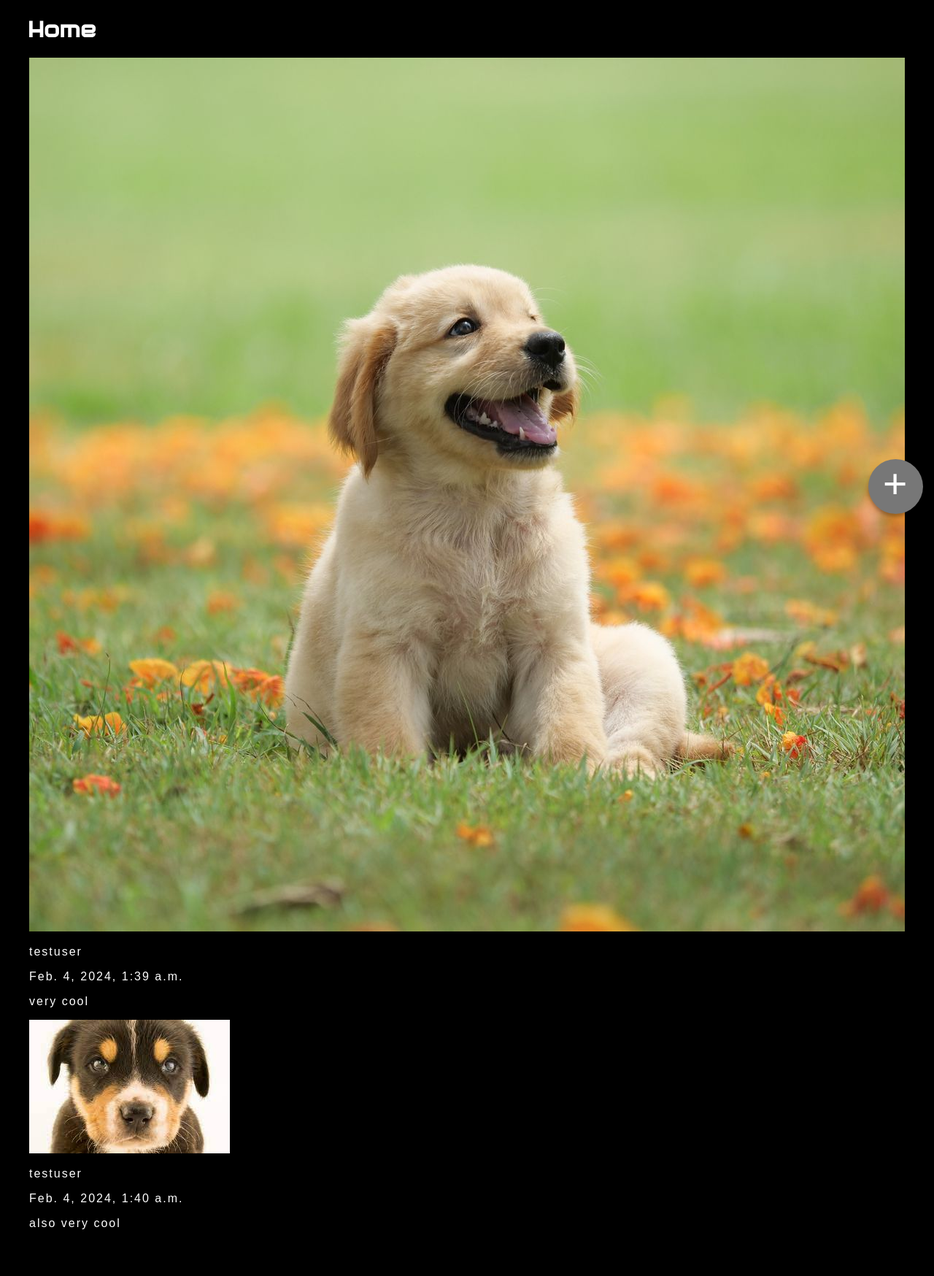
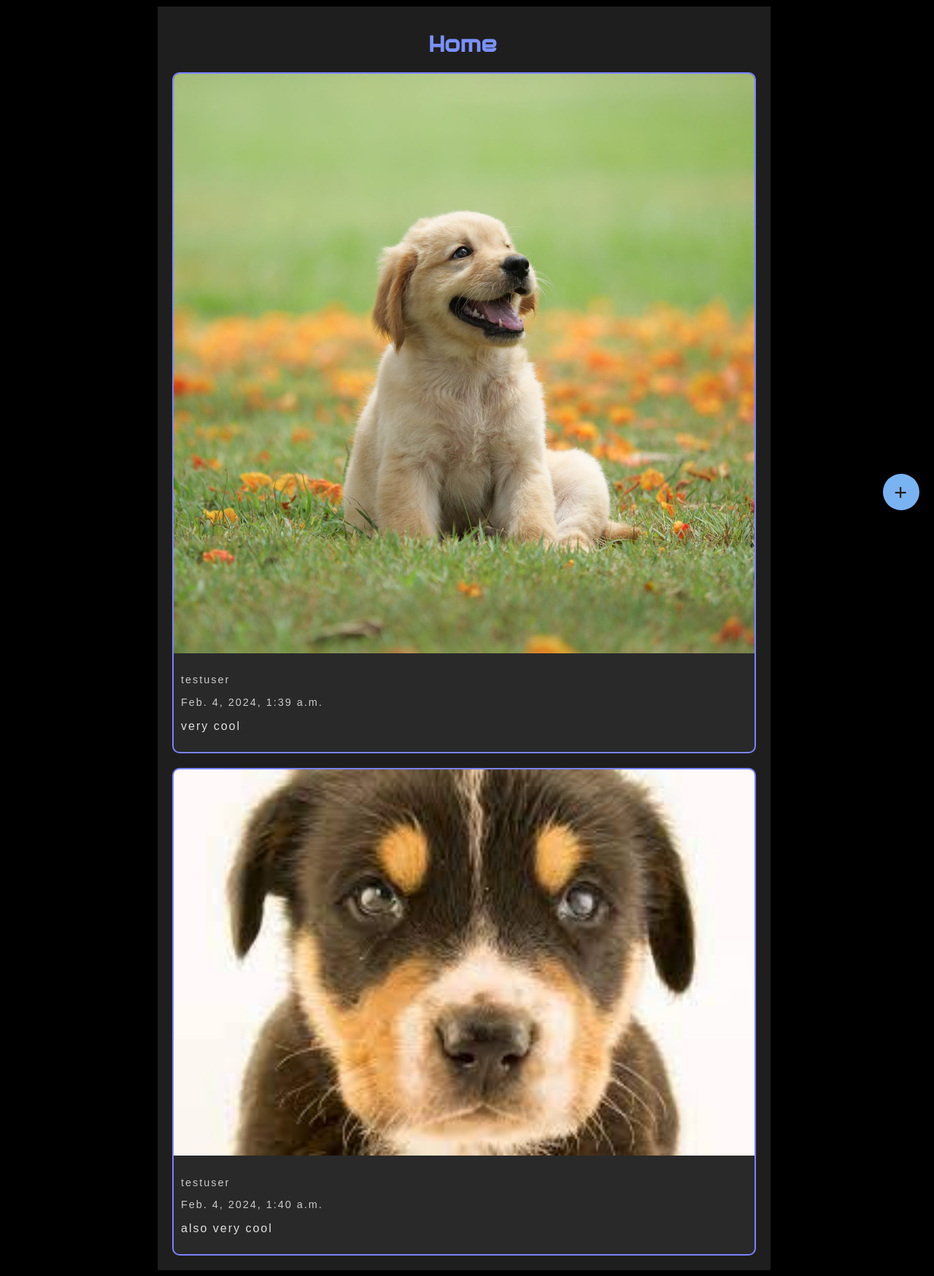
Before and after one commit to rebeccayu2015/starsite, a Django app: page / in a window 1280 px wide. Shown: the part 81-1829 px from the top of the page at 73% size. Before the commit the page ends 1765 px from the top, so only its background shows below. Run offline with Django 4.2, Linux system fonts and the light colour scheme; data comes from the database, SQL or seed files in the repository; both versions use the stored data as it was after the commit; some libraries are stand-ins or nearby versions.

Commit message:
changed homepage

```diff
--- a/core/templates/core/home.html
+++ b/core/templates/core/home.html
@@ -15,22 +15,17 @@
                   <p class="time">{{ image.time_submitted }}</p>
                   <p class="notes">{{ image.notes }}</p>
               </div>
-              {% if user.is_authenticated %}
-              <div class="interaction-bar">
-                  <button class="upvote">⬆</button>
-                  {% comment %} <button class="downvote">👎</button>
-                  <button class="comment">🗨️</button> {% endcomment %}
-              </div>
-              {% endif %}
+
           </div>
       {% empty %}
           <p id="page-subhead">No uploaded constellations images.</p>
       {% endfor %}
   </div>
 
-  <a id="image-submit-button" style="text-decoration: none" href="{% url 'submit' %}">+</a>
+  <a id="image-submit-button" href="{% url 'submit' %}">+</a>
 </div>
 
 
 
+
 {% endblock %}
--- a/static/css/main.css
+++ b/static/css/main.css
@@ -21,9 +21,10 @@ p {
     display: inline-block;
     margin-top: 11px;
     margin-right: 11px;
+    margin-left: 11px;
 }
 
-#homepage {
+#homepage{
     margin-left: 40px;
 }
 
@@ -206,7 +207,7 @@ button:hover {
 }
 
 #create {
-    font-family: Pentagra;
+    font-family : Pentagra;
 }
 
 #id_username_helptext {
@@ -378,7 +379,7 @@ body {
     /* Hidden by default */
     position: fixed;
     /* Stay in place */
-    z-index: 20;
+    z-index: 1;
     /* Sit on top */
     left: 0;
     top: 0;
@@ -410,10 +411,6 @@ body {
     /* Rounded corners */
     animation: slideIn 0.5s;
     /* Slide in effect */
-}
-
-#modalInfo {
-    text-align: center;
 }
 
 @keyframes fadeIn {
@@ -474,3 +471,102 @@ body {
     background-color: #0011ff;
     /* Darker shade on hover */
 }
+
+#homepage {
+    font-family: 'Arial', sans-serif;
+    color: #FFFFFF;
+    background-color: #1E1E1E;
+    max-width: 800px;
+    margin: auto;
+    padding: 20px;
+}
+
+h1 {
+    color: #7a90ff; /* Warm shade of blue */
+    text-align: center;
+}
+
+#images-container {
+    display: flex;
+    flex-direction: column;
+    gap: 20px;
+}
+
+.image-post {
+    background-color: #292929;
+    border: 2px solid #7a83ff;
+    border-radius: 10px;
+    overflow: hidden;
+}
+
+.image-container {
+    width: 100%;
+    overflow: hidden; /* Ensures the image fits within the container */
+}
+
+.post-image {
+    width: 100%;
+    height: auto; /* Scales the height to maintain aspect ratio */
+    object-fit: contain; /* Ensures the whole image is visible */
+}
+
+.info {
+    padding: 10px;
+}
+
+.user, .time {
+    font-size: 0.9em;
+    color: #CCCCCC;
+}
+
+.notes {
+    font-size: 1em;
+    color: #E0E0E0;
+}
+
+.interaction-bar {
+    display: flex;
+    justify-content: space-around;
+    padding: 10px;
+    background: #222222;
+}
+
+.interaction-bar button {
+    border: none;
+    background: none;
+    color: #7AB3F2;
+    cursor: pointer;
+    font-size: 1.4em;
+    transition: transform 0.3s ease;
+}
+
+.interaction-bar button:hover {
+    transform: scale(1.2); /* Button grows when hovered */
+}
+
+.interaction-bar button:active {
+    transform: scale(0.9); /* Button shrinks when clicked */
+}
+
+#image-submit-button {
+    display: block;
+    width: 50px;
+    height: 50px;
+    line-height: 50px;
+    border-radius: 50%;
+    background-color: #7AB3F2;
+    color: #1E1E1E;
+    text-align: center;
+    font-size: 2em;
+    font-weight: bold;
+    text-decoration: none;
+    position: fixed;
+    bottom: 20px;
+    right: 20px;
+    box-shadow: 0 2px 5px rgba(0,0,0,0.3);
+}
+
+#page-subhead {
+    text-align: center;
+    color: #CCCCCC;
+}
```
Also changed, not shown: db.sqlite3.
